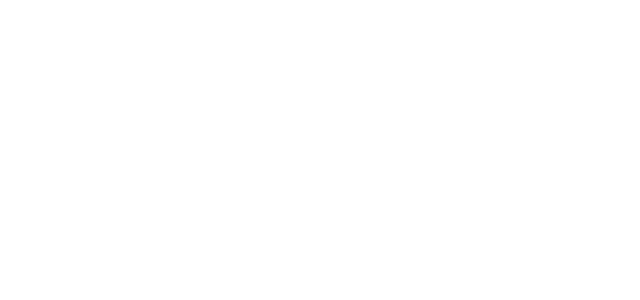
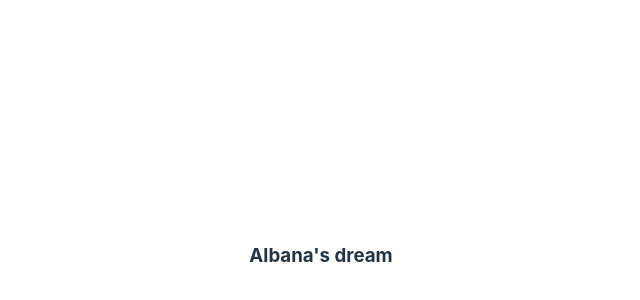
Before and after one commit to AlbanaCodes/AlbanasDream, a React (Vite) app: page / in a window 1280 px wide. Shown: the part 144-444 px from the top of the page, without its empty margins (319-959 px from the left). Built offline with nearby package versions, Linux system fonts and the light colour scheme.

Commit message:
move css into styles folder

```diff
--- a/index.html
+++ b/index.html
@@ -7,6 +7,7 @@
     <title>Albana's Dream</title>
   </head>
   <body>
+    <noscript>You need to enable JavaScript to run this web app.</noscript>
     <div id="root"></div>
     <script type="module" src="/src/main.tsx"></script>
   </body>
--- a/src/App.tsx
+++ b/src/App.tsx
@@ -1,9 +1,9 @@
-import './App.css'
+import './styles/App.css'
 
 function App() {
   return (
     <div className="App">
-
+      <h3>Albana's dream</h3>
     </div>
   )
 }
--- a/src/main.tsx
+++ b/src/main.tsx
@@ -1,7 +1,7 @@
 import React from 'react'
 import ReactDOM from 'react-dom/client'
 import App from './App'
-import './index.css'
+import './styles/index.css'
 
 ReactDOM.createRoot(document.getElementById('root') as HTMLElement).render(
   <React.StrictMode>
```
Also changed, not shown: src/styles/App.css (renamed from src/App.css), src/styles/index.css (renamed from src/index.css).
